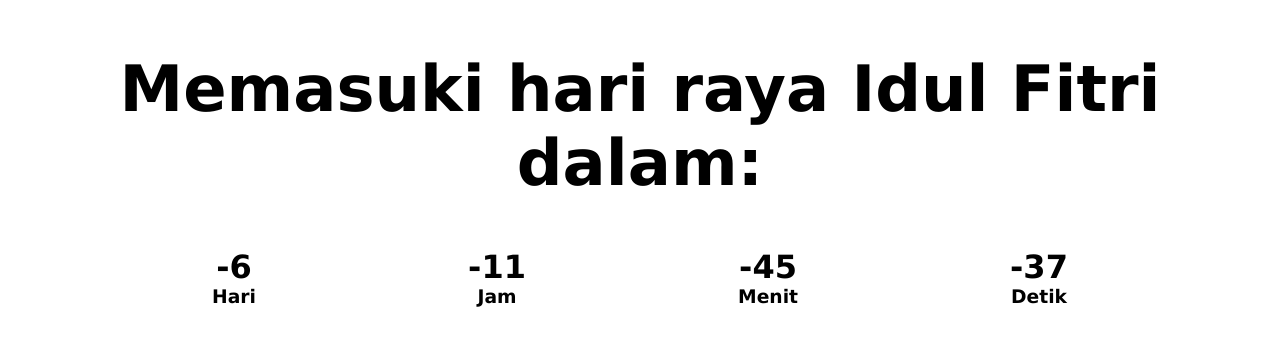
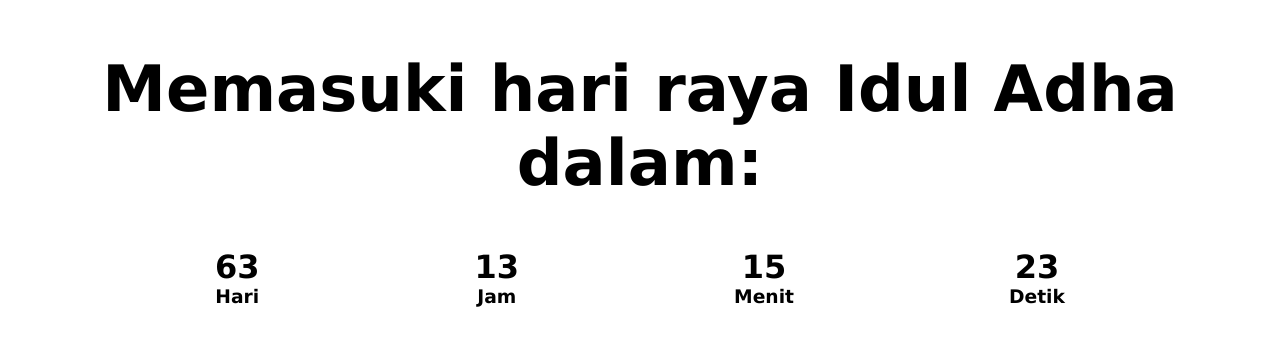
Before and after one commit to RanggaBS/Countdown-Timer, a plain HTML site: page index.html in a window 1280 px wide. Shown: the part 245-590 px from the top of the page. Drawn offline with Linux system fonts and the light colour scheme.

Commit message:
Update index.html

```diff
--- a/index.html
+++ b/index.html
@@ -42,7 +42,7 @@
 	<body>
 		<section class="coming-soon">
 			<div>
-				<h2>Memasuki hari raya Idul Fitri dalam:</h2>
+				<h2>Memasuki hari raya Idul Adha dalam:</h2>
 				<div class="countdown">
 					<div class="container-day">
 						<h3 class="day">12</h3>
@@ -71,7 +71,8 @@
 // 					"Jan 1, " + (new Date().getFullYear() + 1) + " 00:00:00"
 // 				).getTime();
 // 				const tanggal_ramadhan_2023 = new Date("Mar 23, 2023").getTime();
-				const tanggal_target = new Date("Apr 21, 2023").getTime();
+				// const tanggal_target = new Date("Apr 21, 2023").getTime();
+                                const tanggal_target = new Date("Jun 29, 2023").getTime(); // Idul Adha 2023
 				const now = new Date().getTime();
 				const gap = tanggal_target - now;
 
```
